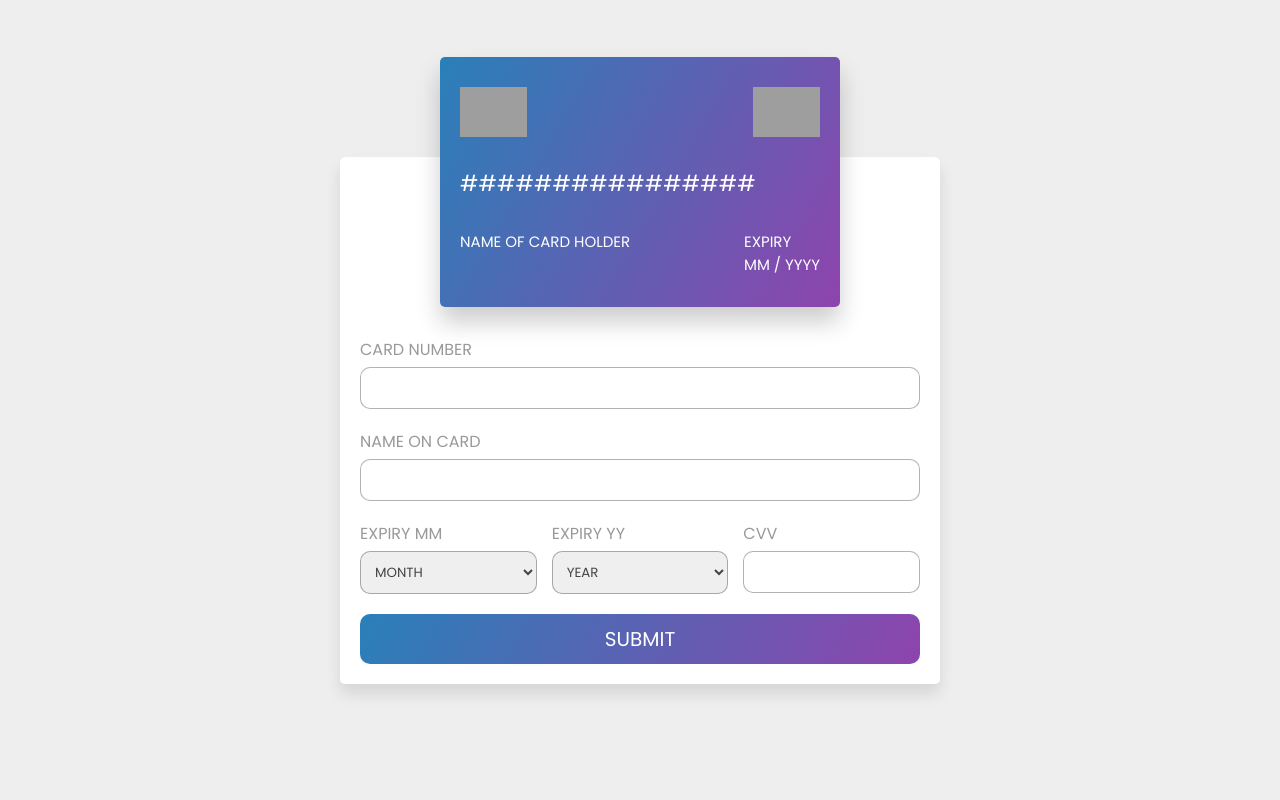
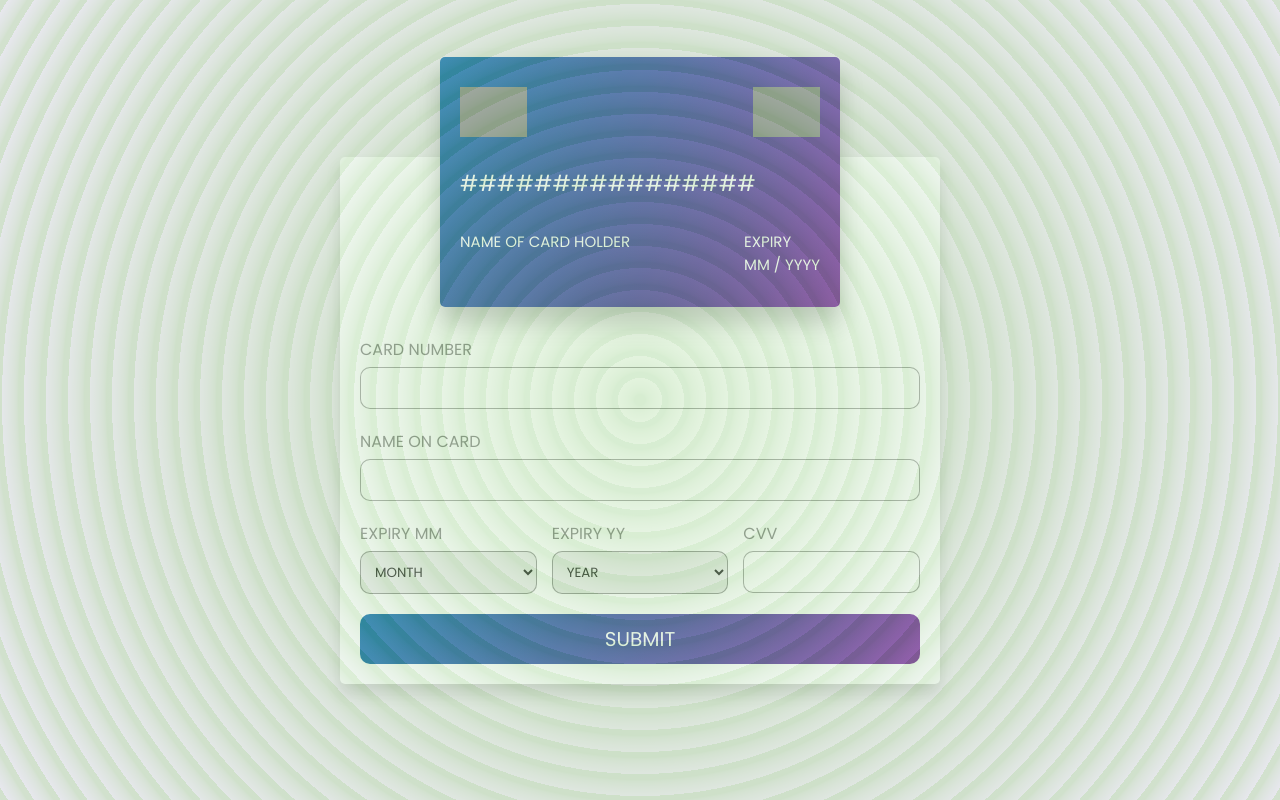
Before and after one commit to Termi007xt/Mini_Project, a PHP site: the page made by OURS/payment/Payment HTML.html in a window 1280 px wide. Run offline with PHP 8.4, Linux system fonts and the light colour scheme; grey boxes are pictures that could not be loaded.

Commit message:
parallel changes v32
Co-authored-by: 1mv22cs078 <1mv22cs078@users.noreply.github.com>
Co-authored-by: Kishan Kumar Mishra  <TheRookiexe@users.noreply.github.com>

```diff
--- a/OURS/all-products/all-items.html
+++ b/OURS/all-products/all-items.html
@@ -63,6 +63,9 @@
             </a>
           </div>
         </div>
+        <div class="grand-total">
+
+        </div>
       </div>
     <script src="app.js"></script>
   </body>
--- a/OURS/css/items-&-cart.css
+++ b/OURS/css/items-&-cart.css
@@ -184,6 +184,7 @@ body.showCart .cartTab {
     font-size: 15px;
 }
 
+
 .listCart .quantity span{
     display: inline-block;
     width: 20px;
--- a/OURS/payment/Payment CSS.css
+++ b/OURS/payment/Payment CSS.css
@@ -7,6 +7,13 @@
     outline: none; border: none;
     text-decoration: none;
     text-transform: uppercase;
+}
+
+body {
+    background-color: #e5e5f7;
+    opacity: 0.8;
+    background-image: radial-gradient(circle at center center, #7ed957, #e5e5f7), repeating-radial-gradient(circle at center center, #7ed957, #7ed957, 11px, transparent 22px, transparent 11px);
+    background-blend-mode: multiply;
 }
 
 .container{
--- a/OURS/payment/Payment HTML.html
+++ b/OURS/payment/Payment HTML.html
@@ -18,8 +18,6 @@
 
         <!-- custom css file link  -->
         <link rel="stylesheet" href="Payment CSS.css">
-
-        <link rel="shortcut icon" type="image/jpg" href="C:\Users\hp\Desktop\College\First Semester\Introduction To Web Technologies\Notepad ++ Files\Project\favicon.ico"/>
 
     </head>
 
```
Also changed, not shown: OURS/all-products/app.js (+17 -0 lines), OURS/css/homepage.css (line endings or trailing spaces).
